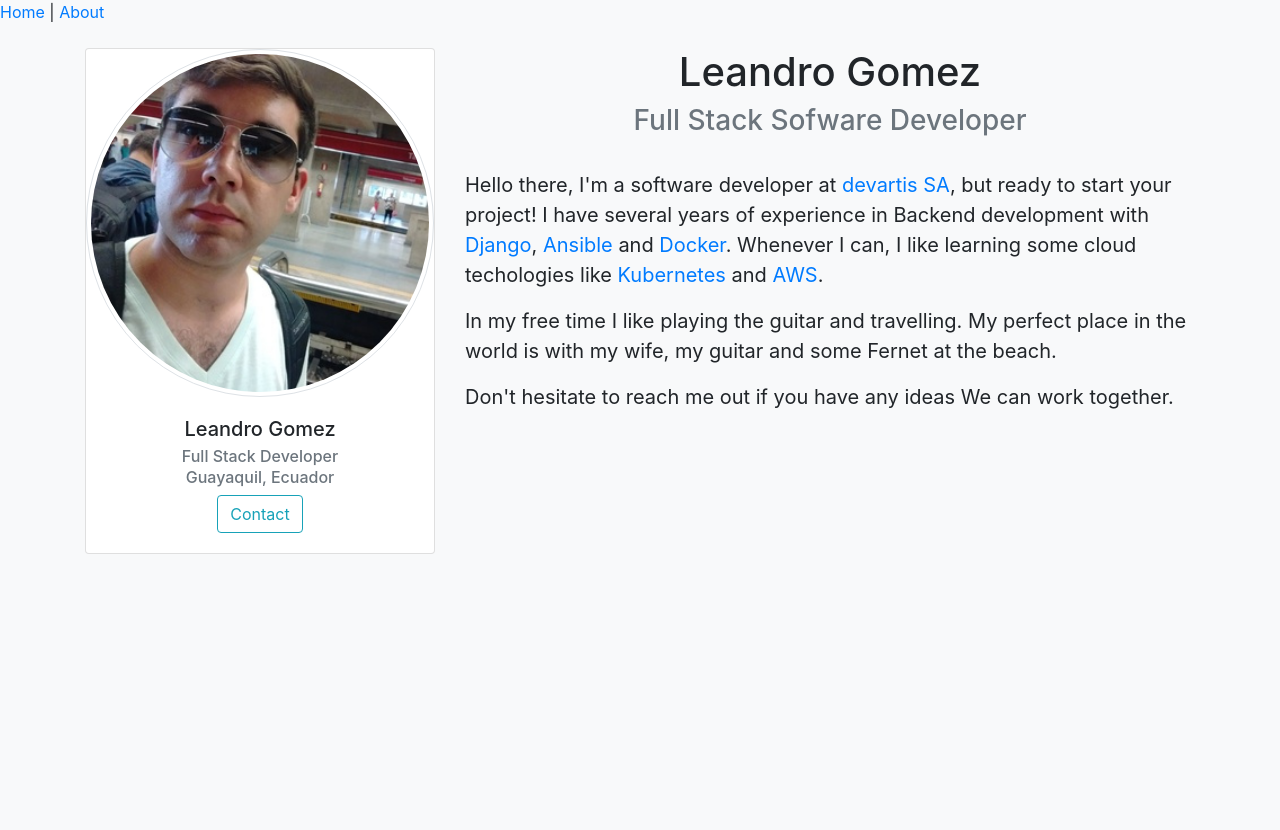
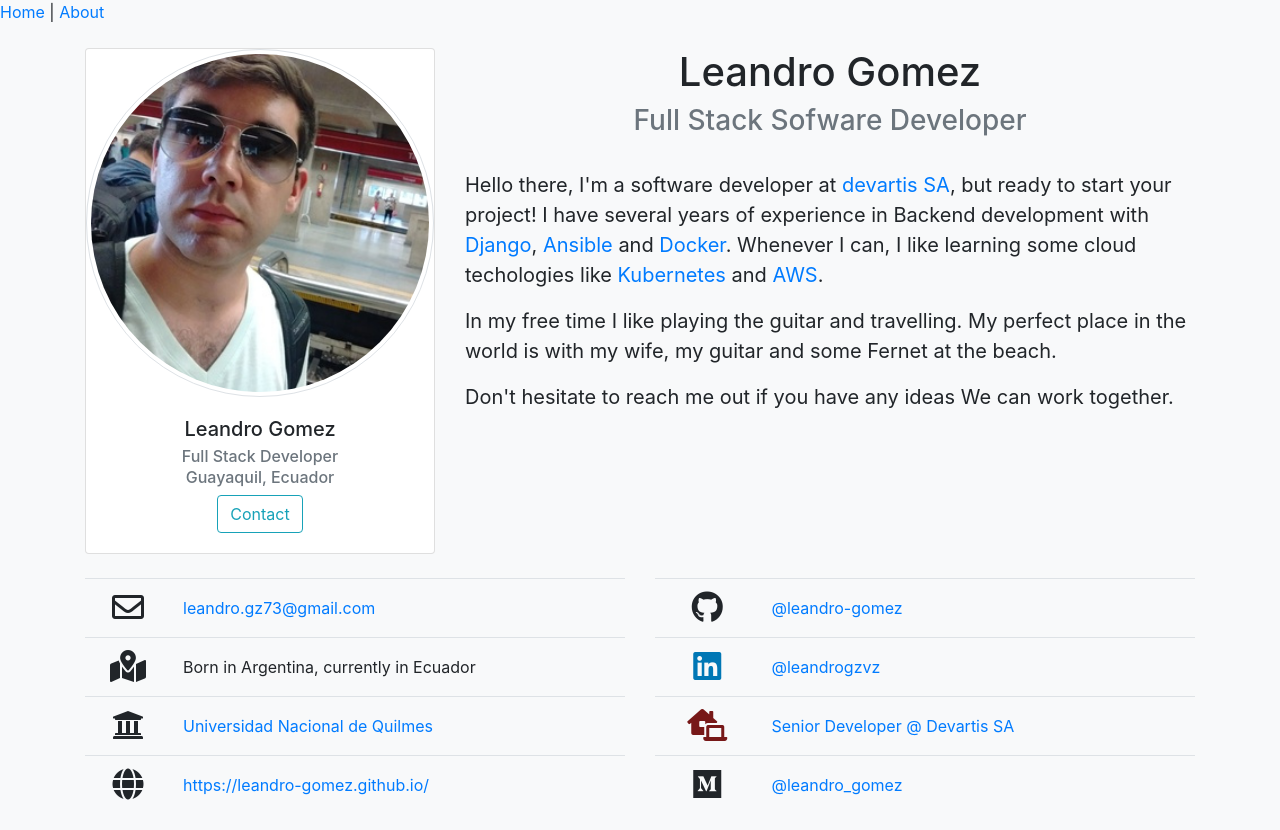
Before and after one commit to leandro-gomez/leandro-gomez.github.io, a Vue app: page /#/ in a window 1280 px wide. Before the commit the page ends 800 px from the top, so only its background shows below. Built offline with nearby package versions, Linux system fonts and the light colour scheme.

Commit message:
Add personal information

```diff
--- /dev/null
+++ b/src/components/PersonalInformation.vue
@@ -0,0 +1,31 @@
+<template>
+  <PersonalInformationList :personal-information="personalInfo" />
+  <PersonalInformationList :personal-information="extraPersonalInfo" />
+</template>
+
+<script>
+import PersonalInformationList from '@/components/PersonalInformationList.vue'
+
+export default {
+  name: 'PersonalInformation',
+  components: {
+    PersonalInformationList
+  },
+  data: function () {
+    return {
+      personalInfo: [
+        { title: '', icon: 'far fa-2x fa-envelope', style: {}, text: 'leandro.gz73@gmail.com', href: 'mailto:leandro.gz73@gmail.com' },
+        { title: '', icon: 'fas fa-2x fa-map-marked-alt', style: {}, text: 'Born in Argentina, currently in Ecuador', href: '' },
+        { title: '', icon: 'fas fa-2x fa-university', style: {}, text: 'Universidad Nacional de Quilmes', href: 'http://www.unq.edu.ar/' },
+        { title: '', icon: 'fas fa-2x fa-globe', style: {}, text: 'https://leandro-gomez.github.io/', href: 'https://leandro-gomez.github.io/' }
+      ],
+      extraPersonalInfo: [
+        { title: '', icon: 'fab fa-2x fa-github', style: {}, text: '@leandro-gomez', href: 'https://github.com/leandro-gomez' },
+        { title: '', icon: 'fab fa-2x fa-linkedin', style: { color: '#0077B5' }, text: '@leandrogzvz', href: 'https://www.linkedin.com/in/leandrogzvz/' },
+        { title: '', icon: 'fas fa-2x fa-laptop-house', style: { color: '#771818' }, text: 'Senior Developer @ Devartis SA', href: 'https://devartis.com' },
+        { title: '', icon: 'fab fa-2x fa-medium', style: {}, text: '@leandro_gomez', href: 'https://medium.com/@leandro_gomez' }
+      ]
+    }
+  }
+}
+</script>
--- /dev/null
+++ b/src/components/PersonalInformationList.vue
@@ -0,0 +1,22 @@
+<template>
+  <div class="col-6">
+    <table class="table table-hover">
+      <tbody>
+        <tr v-for="info in personalInformation" :key="personalInformation.indexOf(info)">
+          <td :style="info.style" class="text-center" scope="row"><i v-if="info.icon" :class="info.icon"></i>{{info.title}}</td>
+          <td class="align-middle">
+            <a v-if="info.href" :href="info.href" target="__blank">{{info.text}}</a>
+            <span v-if="!info.href">{{info.text}}</span>
+          </td>
+        </tr>
+      </tbody>
+    </table>
+  </div>
+</template>
+
+<script>
+export default {
+  name: 'PersonalInformationList',
+  props: ['personalInformation']
+}
+</script>
--- a/src/views/Home.vue
+++ b/src/views/Home.vue
@@ -3,6 +3,9 @@
     <div class="row mt-4">
       <ProfileCard/>
       <PresentationCard/>
+    </div>
+    <div class="row mt-4">
+      <PersonalInformation/>
     </div>
   </div>
 </template>
@@ -10,12 +13,14 @@
 <script>
 import ProfileCard from '@/components/ProfileCard.vue'
 import PresentationCard from '@/components/PresentationCard.vue'
+import PersonalInformation from '@/components/PersonalInformation.vue'
 
 export default {
   name: 'Home',
   components: {
     ProfileCard,
-    PresentationCard
+    PresentationCard,
+    PersonalInformation
   }
 }
 </script>
```
Also changed, not shown: src/js/index.js (+2 -12 lines).
